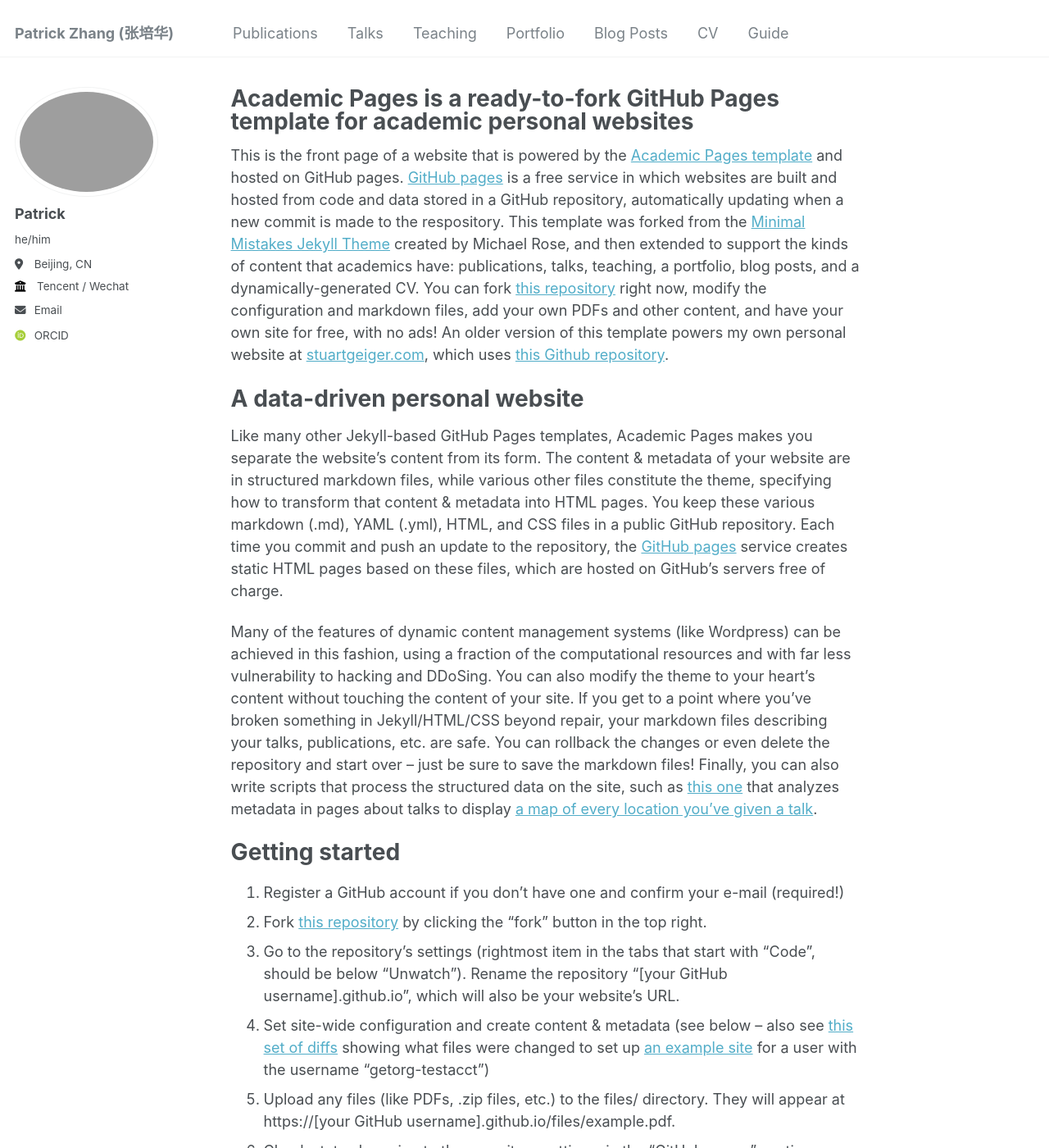
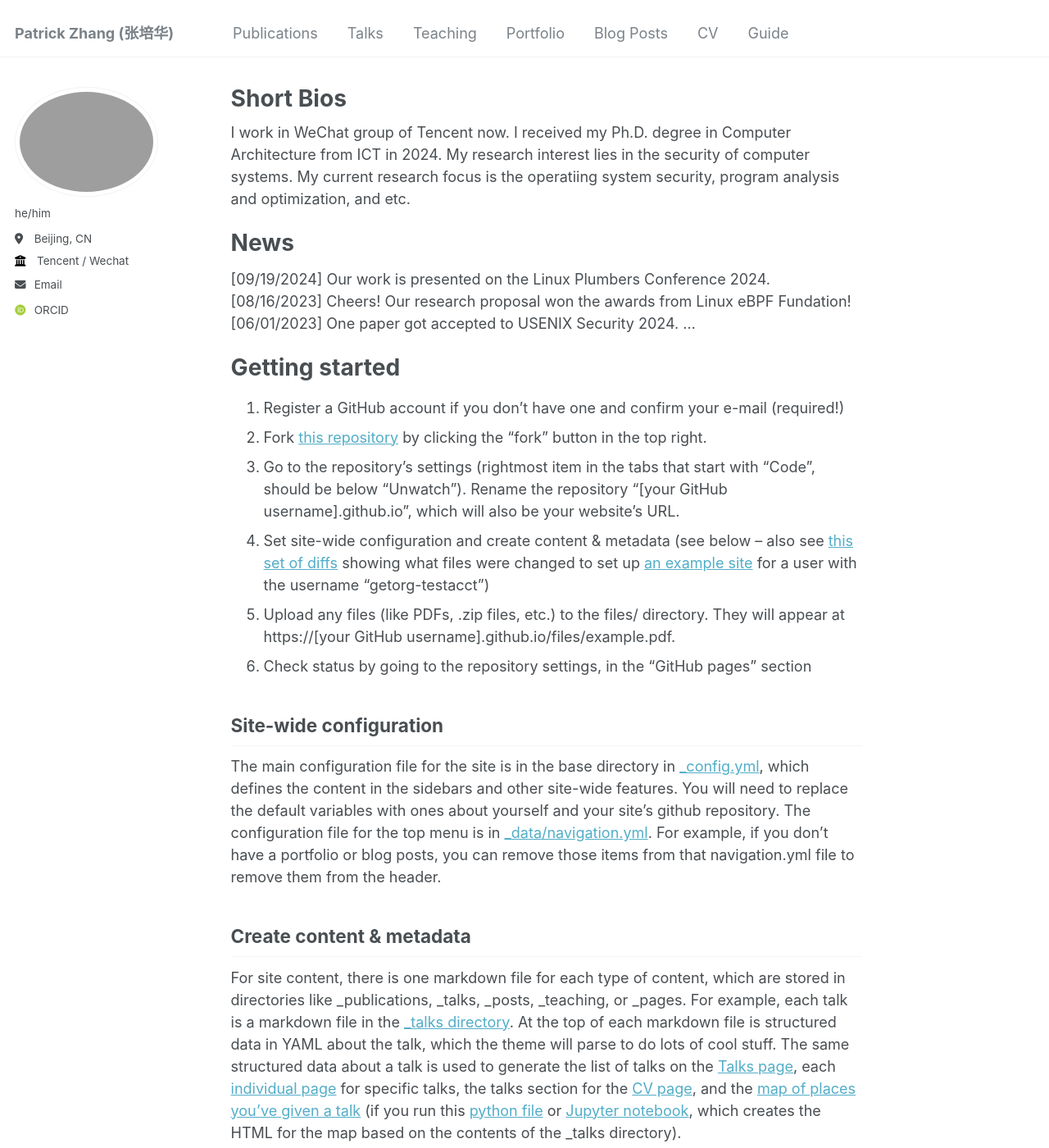
Before and after one commit to patrickphzhang/patrickphzhang.github.io, a Jekyll site: the page built from _pages/about.md, in a window 1280 px wide and 1400 px high. Shown: the whole window at 82% size. Built offline with Jekyll 4.4.1, drawn with Linux system fonts in a browser that asks for light colours; some web fonts are replaced.

Commit message:
updating

```diff
--- a/_config.yml
+++ b/_config.yml
@@ -22,7 +22,7 @@ repository               : "patrickphzhang/patrickphzhang.github.io"
 author:
   # Biographic information
   avatar           : "patrick.JPG"
-  name             : "Patrick"
+  # name             : "Patrick"
   pronouns         : "he/him"
   # bio              : "Tencent Tech Expert"
   location         : "Beijing, CN"
--- a/_pages/about.md
+++ b/_pages/about.md
@@ -1,19 +1,21 @@
 ---
 permalink: /
-title: "Academic Pages is a ready-to-fork GitHub Pages template for academic personal websites"
+title: "Short Bios"
 author_profile: true
 redirect_from:
   - /about/
   - /about.html
 ---
 
-This is the front page of a website that is powered by the [Academic Pages template](https://github.com/academicpages/academicpages.github.io) and hosted on GitHub pages. [GitHub pages](https://pages.github.com) is a free service in which websites are built and hosted from code and data stored in a GitHub repository, automatically updating when a new commit is made to the respository. This template was forked from the [Minimal Mistakes Jekyll Theme](https://mmistakes.github.io/minimal-mistakes/) created by Michael Rose, and then extended to support the kinds of content that academics have: publications, talks, teaching, a portfolio, blog posts, and a dynamically-generated CV. You can fork [this repository](https://github.com/academicpages/academicpages.github.io) right now, modify the configuration and markdown files, add your own PDFs and other content, and have your own site for free, with no ads! An older version of this template powers my own personal website at [stuartgeiger.com](http://stuartgeiger.com), which uses [this Github repository](https://github.com/staeiou/staeiou.github.io).
+I work in WeChat group of Tencent now. I received my Ph.D. degree in Computer Architecture from ICT in 2024. My research interest lies in the security of computer systems. My current research focus is the operatiing system security, program analysis and optimization, and etc.
 
-A data-driven personal website
+News
 ======
-Like many other Jekyll-based GitHub Pages templates, Academic Pages makes you separate the website's content from its form. The content & metadata of your website are in structured markdown files, while various other files constitute the theme, specifying how to transform that content & metadata into HTML pages. You keep these various markdown (.md), YAML (.yml), HTML, and CSS files in a public GitHub repository. Each time you commit and push an update to the repository, the [GitHub pages](https://pages.github.com/) service creates static HTML pages based on these files, which are hosted on GitHub's servers free of charge.
+[09/19/2024] Our work is presented on the Linux Plumbers Conference 2024.
+[08/16/2023] Cheers! Our research proposal won the awards from Linux eBPF Fundation!
+[06/01/2023] One paper got accepted to USENIX Security 2024.
+...
 
-Many of the features of dynamic content management systems (like Wordpress) can be achieved in this fashion, using a fraction of the computational resources and with far less vulnerability to hacking and DDoSing. You can also modify the theme to your heart's content without touching the content of your site. If you get to a point where you've broken something in Jekyll/HTML/CSS beyond repair, your markdown files describing your talks, publications, etc. are safe. You can rollback the changes or even delete the repository and start over -- just be sure to save the markdown files! Finally, you can also write scripts that process the structured data on the site, such as [this one](https://github.com/academicpages/academicpages.github.io/blob/master/talkmap.ipynb) that analyzes metadata in pages about talks to display [a map of every location you've given a talk](https://academicpages.github.io/talkmap.html).
 
 Getting started
 ======
```
